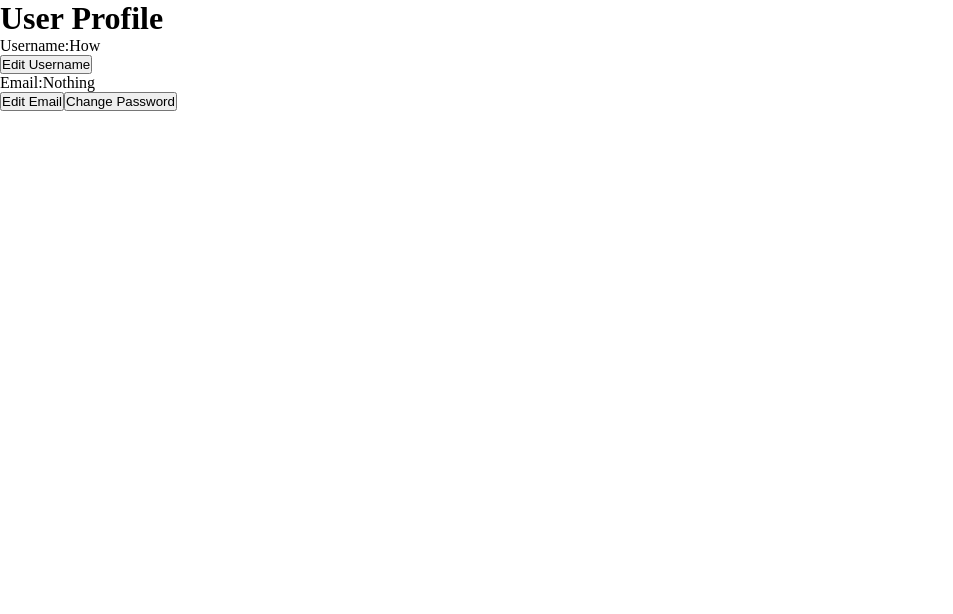
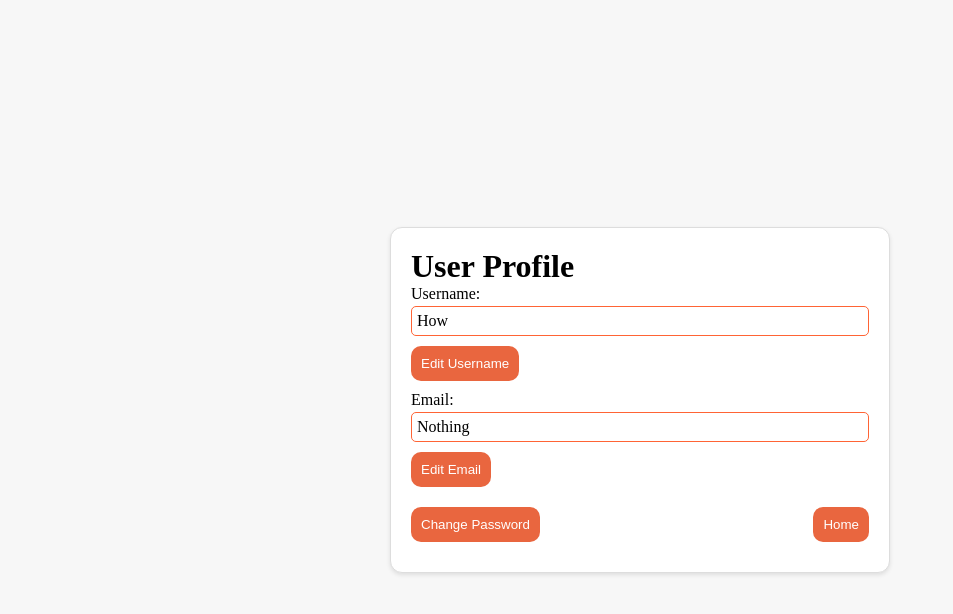
Before and after one commit to 3-I-Projects/QAirline, a React (Vite) app in the folder frontend/: page /user in a window 1280 px wide. Shown: the top 614 px of the page, without its empty margins (0-953 px from the left). Built offline with nearby package versions, Linux system fonts and the light colour scheme; no server answers.

Commit message:
styling user

```diff
--- a/frontend/src/pages/Normal/SignIn.jsx
+++ b/frontend/src/pages/Normal/SignIn.jsx
@@ -31,11 +31,6 @@ function SignIn() {
 			...prev,
 			[name]: value,
 		}));
-	};
-
-	// Điều hướng đến trang chủ
-	const goToHome = () => {
-		navigate('/home');
 	};
 
 	return (
@@ -93,7 +88,7 @@ function SignIn() {
 								Sign Up
 							</span>
 						</p>
-						<button onClick={goToHome} className="action-button">
+						<button onClick={() => navigate('/home')} className="action-button">
 							Go to Home
 						</button>
 					</div>
--- a/frontend/src/pages/Normal/SignUp.jsx
+++ b/frontend/src/pages/Normal/SignUp.jsx
@@ -62,10 +62,6 @@ function SignUp() {
     }));
   };
 
-  const goToHome = () => {
-    navigate('/home');
-  };
-
   return (
     <div className="login">
       <div className="login-container">
@@ -127,7 +123,7 @@ function SignUp() {
               Sign In
             </span>
           </p>
-          <button onClick={goToHome} className="action-button">
+          <button onClick={() => navigate('/home')} className="action-button">
             Go to Home
           </button>
         </div>
--- a/frontend/src/pages/Normal/UserProfile.jsx
+++ b/frontend/src/pages/Normal/UserProfile.jsx
@@ -1,6 +1,8 @@
 import React, { useContext, useEffect, useState } from 'react';
 import AuthContext from '../../context/AuthContext';
 import ChangeInfoForm from '../../components/ChangeInfoForm';
+import { useNavigate } from 'react-router-dom';
+import '../../style/User.css';
 
 const UserProfile = () => {
     // const {} = useContext(AuthContext);
@@ -10,6 +12,8 @@ const UserProfile = () => {
     const [ displayPasswordForm, setDisplayPasswordForm ] = useState(false);
     const [ password, setPassword ] = useState('');
     const { accessToken, userInfo, setUserInfo } = useContext(AuthContext);
+
+    const navigate = useNavigate();
 
     useEffect(() => {
         try {
@@ -63,7 +67,8 @@ const UserProfile = () => {
     }
 
     return (
-        <div>
+        <div className='user-container'>
+            <div className='user'>
             <h1>User Profile</h1>
             {displayUsernameForm ? (
                 <ChangeInfoForm
@@ -73,12 +78,12 @@ const UserProfile = () => {
                     handleSubmit={() => submit('username', userInfo.username)}
                 />
             ) : userInfo.username ? (
-                <div>
+                <div className='user-infor'>
                     <label>Username:</label>
                     <span>{userInfo.username}</span>
                 </div>
             ) : (
-                <div>
+                <div className='user-infor'>
                     <label>Username:</label>
                     <span>How</span>
                 </div>
@@ -92,12 +97,12 @@ const UserProfile = () => {
                     handleSubmit={() => submit('email', userInfo.email)}
                 />
             ) : userInfo.email ? (
-                <div>
+                <div className='user-infor'>
                     <label>Email:</label>
                     <span>{userInfo.email}</span>
                 </div>
             ) : (
-                <div>
+                <div className='user-infor'>
                     <label>Email:</label>
                     <span>Nothing</span>
                 </div>
@@ -111,8 +116,11 @@ const UserProfile = () => {
                     handleSubmit={() => submit('password', password)}
                 />
             )}
-            <button onClick={() => setDisplayPasswordForm(!displayPasswordForm)}>Change Password</button>
-
+            <div className='btn-container'>
+                <button onClick={() => setDisplayPasswordForm(!displayPasswordForm)}>Change Password</button>
+                <button onClick={() => navigate('/home')}>Home</button>
+            </div>
+            </div>
         </div>
     );
 };
--- a/frontend/src/style/App.css
+++ b/frontend/src/style/App.css
@@ -2,5 +2,4 @@
   max-width: 100%;
   margin: 0;
   padding: 0;
-  text-align: center;
 }
--- a/frontend/src/style/Detail.css
+++ b/frontend/src/style/Detail.css
@@ -31,15 +31,15 @@
     justify-content: center;
     padding: 10px;
     margin: 10px;
-    background-color: var(--primary-color);
+    background: var(--primary-color);
 }
 
 .detail button:hover {
     transform: scale(1.1);
-    background-color: var(--secondary-color);
+    background: var(--secondary-color);
   }
 
 .detail button.active {
     transform: scale(1.1);
-    background-color: var(--secondary-color);
+    background: var(--secondary-color);
 }
--- /dev/null
+++ b/frontend/src/style/User.css
@@ -0,0 +1,65 @@
+@import './Global.css';
+
+.user-container {
+    display: flex;
+    justify-content: center; /* Căn giữa theo chiều ngang */
+    align-items: center;     /* Căn giữa theo chiều dọc */
+    height: 100vh;           /* Chiều cao bằng chiều cao màn hình */
+    background-color: #f7f7f7; /* Màu nền nhẹ (tùy chọn) */
+}
+
+.user {
+    width: 500px;
+    margin: 0 auto;
+    padding: 20px;
+    background-color: #ffffff;
+    border: 1px solid #ddd;
+    border-radius: 12px;
+    box-shadow: 0 2px 4px rgba(0, 0, 0, 0.1);
+}
+
+.user span, .user input {
+    width: 100%;
+    padding: 5px;
+    font-size: 16px;
+    border: 1px solid var(--secondary-color);
+    border-radius: 5px;
+    outline: none;
+    margin-top: 3px;
+    font-family: 'Times New Roman', Times, serif;
+}
+
+.user-infor {
+    display: flex;
+    flex-direction: column;
+}
+
+.user button {
+    border-radius: 10px;
+    color: var(--text-color);
+    border: none;
+    cursor: pointer;
+    transition: all 0.2s ease;
+    display: flex;
+    align-items: center;
+    justify-content: center;
+    padding: 10px;
+    margin: 10px 0;
+    background-color: var(--primary-color);
+}
+
+.user button:hover {
+    transform: scale(1.1);
+    background-color: var(--secondary-color);
+  }
+
+.user button.active {
+    transform: scale(1.1);
+    background-color: var(--secondary-color);
+}
+
+.user .btn-container {
+    display: flex;
+    justify-content: space-between;
+    align-items: center;
+}
```
